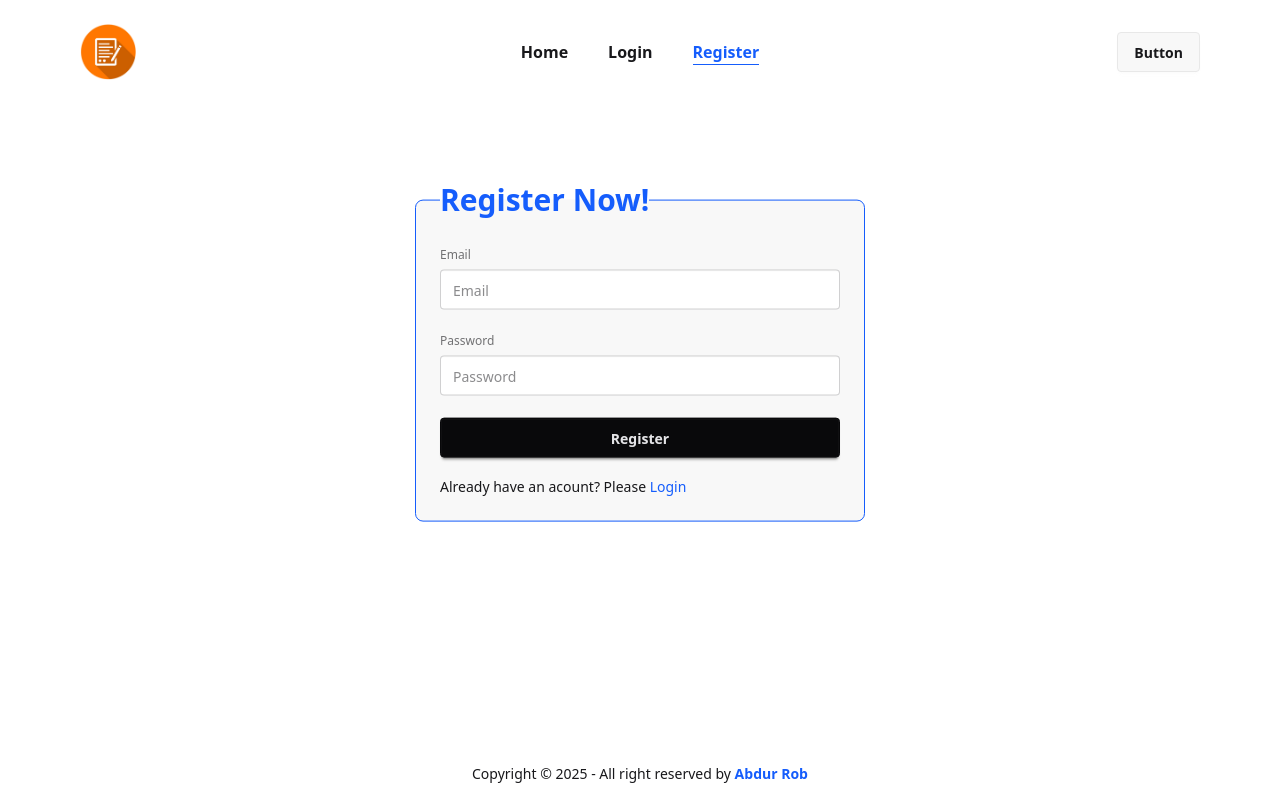
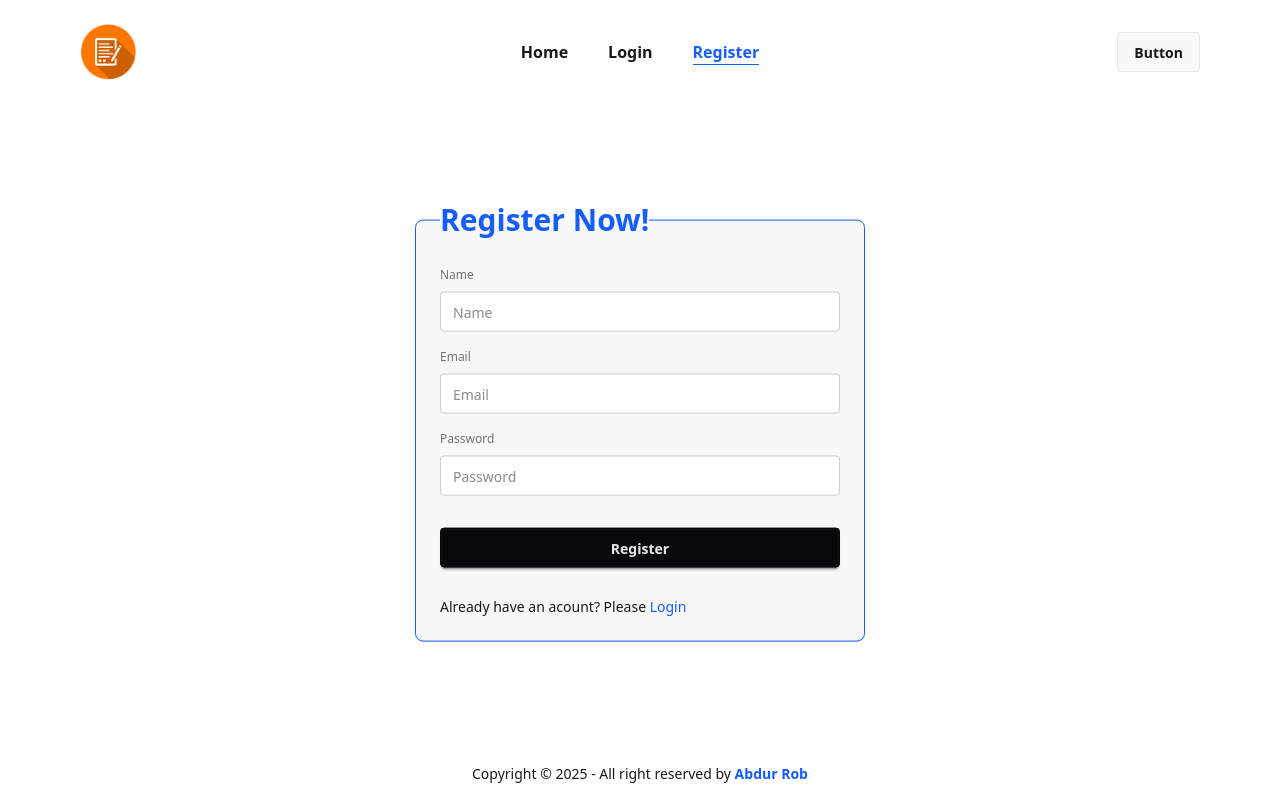
Before and after one commit to Abdurrobr34l/react-module39, a React (Vite) app: page /register in a window 1280 px wide. Built offline with nearby package versions, Linux system fonts and the light colour scheme.

Commit message:
Completed register form work

```diff
--- a/src/Components/Login/Login.jsx
+++ b/src/Components/Login/Login.jsx
@@ -1,4 +1,5 @@
 import React from "react";
+import { Link } from "react-router-dom";
 
 const Login = () => {
   return (
@@ -23,6 +24,14 @@ const Login = () => {
           />
 
           <button className="btn btn-neutral mt-4">Login</button>
+
+          {/* Go to Login page if have account */}
+          <div className="mt-3">
+            <p className="textarea-md">Don't have an acount? Please <Link to={"/register"} className="font-medium text-blue-600 hover:text-blue-400">
+              Register
+            </Link>
+          </p>
+          </div>
         </fieldset>
       </form>
     </div>
--- a/src/Components/Register/Register.jsx
+++ b/src/Components/Register/Register.jsx
@@ -1,27 +1,68 @@
 import React from "react";
 import { Link } from "react-router-dom";
+import { auth } from "../../Firebase/Firebase.init";
+import { createUserWithEmailAndPassword } from "firebase/auth";
 
 const Register = () => {
+  const handleRegister = (e) => {
+    e.preventDefault(); //* Stop default server form submitting
+    // const name = e.target.name.value;
+    const email = e.target.email.value;
+    const password = e.target.password.value;
+    // console.log(name, email, password);
+
+    createUserWithEmailAndPassword(auth, email, password)
+    .then(result => {
+      console.log(result);
+    })
+    .catch(error => {
+      console.log(error);
+    })
+  };
+
   return (
     <div className="translate-y-1/5 flex justify-center">
       <title>Module-49 | Register</title>
 
       {/* Form */}
-      <form>
-        <fieldset className="fieldset p-6 w-[335px] bg-base-200 border border-blue-600 rounded-box md:w-[450px]">
+      <form onSubmit={handleRegister}>
+        <fieldset className="fieldset gap-4 p-6 w-[335px] bg-base-200 border border-blue-600 rounded-box md:w-[450px]">
           <legend className="fieldset-legend text-3xl text-blue-600">
             Register Now!
           </legend>
 
+          {/* Name */}
+          <div className="flex flex-col gap-2">
+            <label className="label">Name</label>
+            <input
+              type="name"
+              name="name"
+              className="input w-full"
+              placeholder="Name"
+            />
+          </div>
+
+          {/* Email */}
+          <div className="flex flex-col gap-2">
             <label className="label">Email</label>
-          <input type="email" className="input w-full" placeholder="Email" />
+            <input
+              type="email"
+              name="email"
+              className="input w-full"
+              placeholder="Email"
+            />
+          </div>
 
-          <label className="label mt-4">Password</label>
+          {/* Password */}
+          <div className="flex flex-col gap-2">
+            <label className="label">Password</label>
             <input
               type="password"
+              name="password"
               className="input w-full"
               placeholder="Password"
             />
+          </div>
 
           <button className="btn btn-neutral mt-4">Register</button>
 
@@ -29,7 +70,10 @@ const Register = () => {
           <div className="mt-3">
             <p className="textarea-md">
               Already have an acount? Please{" "}
-            <Link to={"/login"} className="font-medium text-blue-600 hover:text-blue-40">
+              <Link
+                to={"/login"}
+                className="font-medium text-blue-600 hover:text-blue-400"
+              >
                 Login
               </Link>
             </p>
--- a/src/Firebase/Firebase.init.js
+++ b/src/Firebase/Firebase.init.js
@@ -1,5 +1,6 @@
 // Import the functions you need from the SDKs you need
 import { initializeApp } from "firebase/app";
+import { getAuth } from "firebase/auth";
 // TODO: Add SDKs for Firebase products that you want to use
 // https://firebase.google.com/docs/web/setup#available-libraries
 
@@ -15,3 +16,6 @@ const firebaseConfig = {
 
 // Initialize Firebase
 const app = initializeApp(firebaseConfig);
+
+// Initialize Firebase Authentication and get a reference to the service
+export const auth = getAuth(app);
```
Lines whose indentation alone changed are shown as unchanged.
